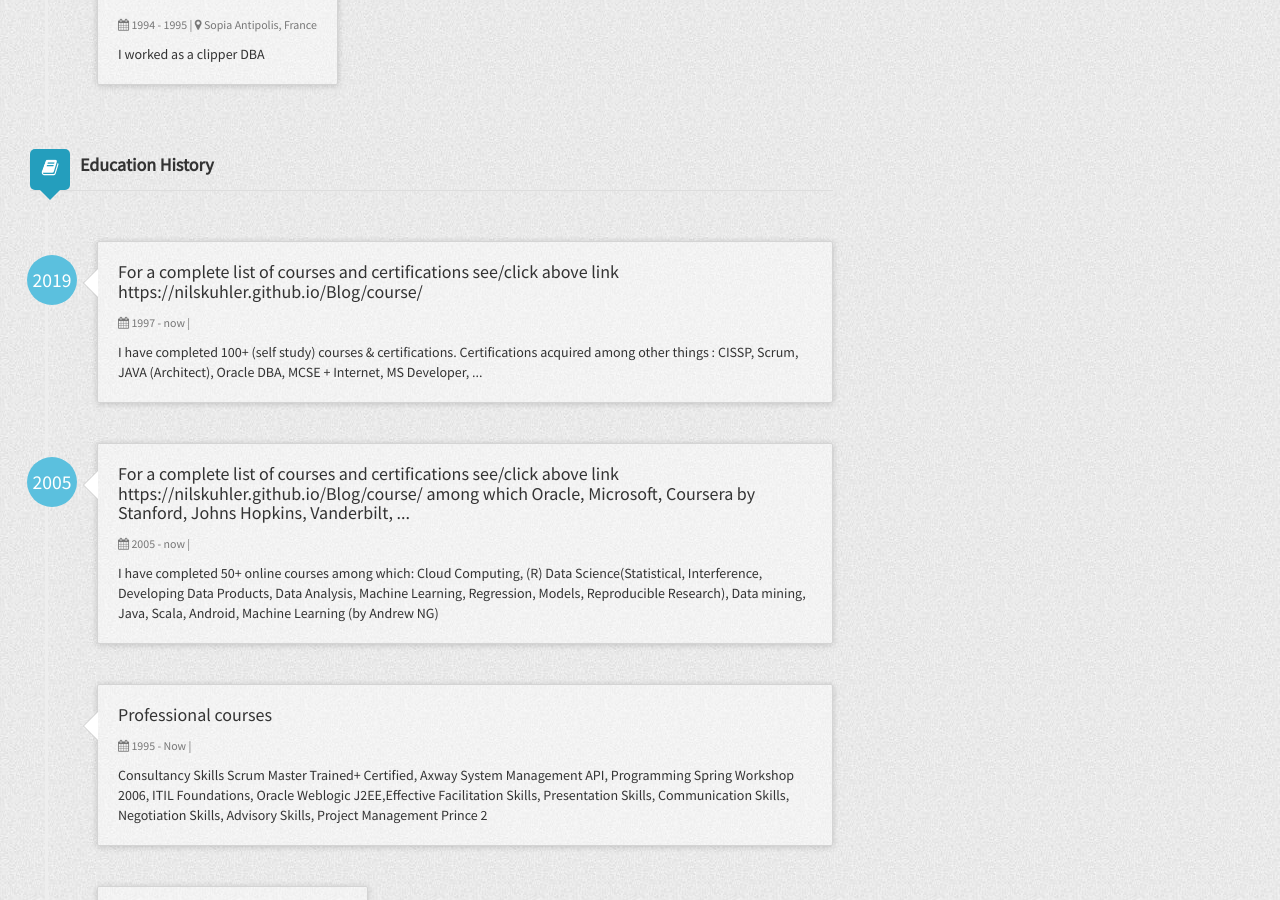
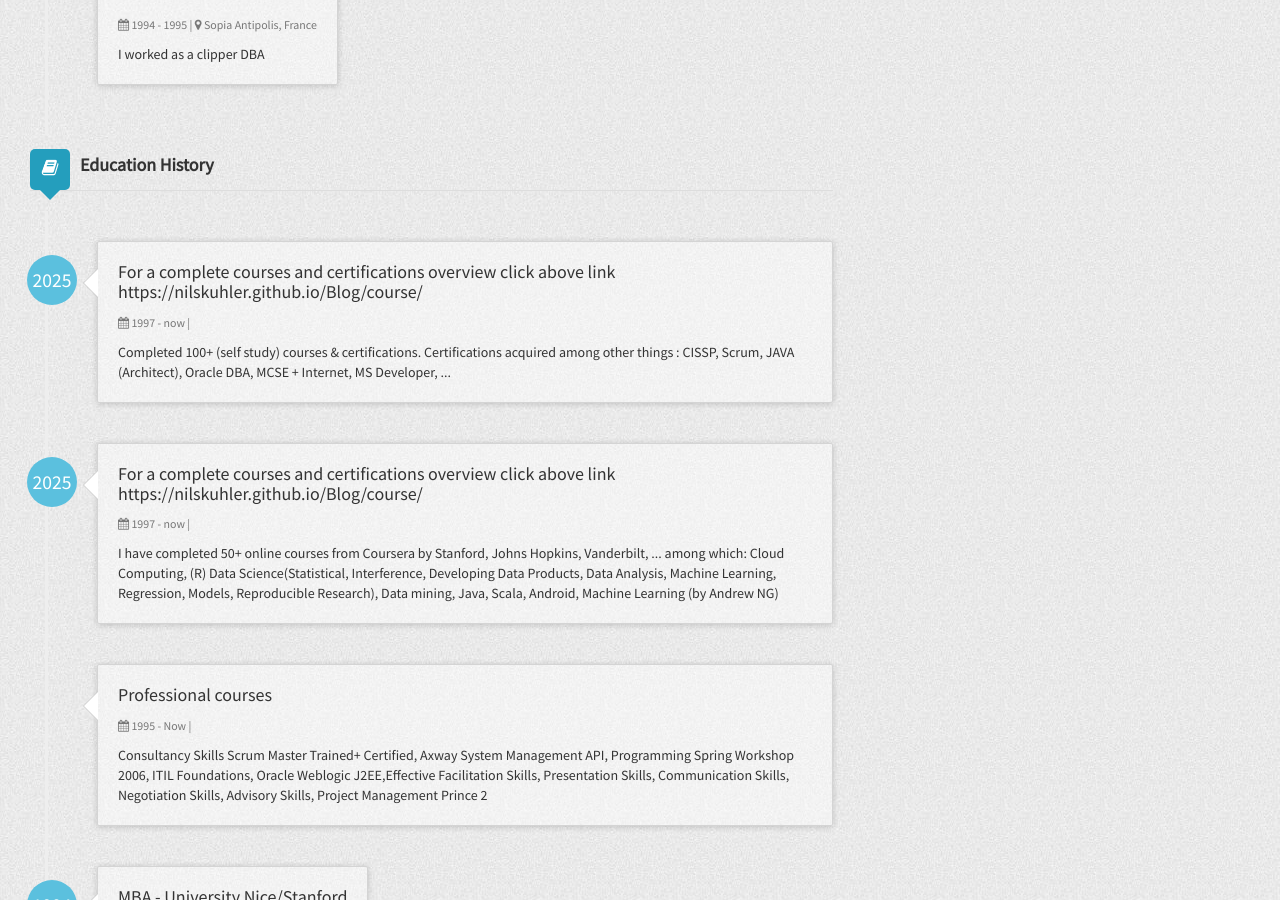
Before and after one commit to NilsKuhler/resumecard, a Jekyll site: the page built from index.html, in a window 1280 px wide and 900 px high, scrolled down 2621 px. Built offline with Jekyll 4.4.1, drawn with Linux system fonts in a browser that asks for light colours; nearby versions of some CDN libraries.

Commit message:
Update _config.yml

```diff
--- a/_config.yml
+++ b/_config.yml
@@ -127,21 +127,21 @@ author:
       description:  I worked as a clipper DBA
   educationHistory:
     - education1:
-      organization: For a complete list of courses and certifications see/click above link https://nilskuhler.github.io/Blog/course/
+      organization: For a complete courses and certifications overview click above link https://nilskuhler.github.io/Blog/course/
       location:
       degree:
       major:
-      started: 2019
+      started: 2025
       duration: 1997 - now
-      description: I have completed 100+ (self study) courses & certifications. Certifications acquired among other things &#58; CISSP, Scrum, JAVA (Architect), Oracle DBA, MCSE + Internet, MS Developer, ...
+      description: Completed 100+ (self study) courses & certifications. Certifications acquired among other things &#58; CISSP, Scrum, JAVA (Architect), Oracle DBA, MCSE + Internet, MS Developer, ...
     - education2:
-      organization: For a complete list of courses and certifications see/click above link https://nilskuhler.github.io/Blog/course/ among which Oracle, Microsoft, Coursera by Stanford, Johns Hopkins, Vanderbilt, ...
+      organization: For a complete courses and certifications overview click above link https://nilskuhler.github.io/Blog/course/
       location:
       degree:
       major:
-      started: 2005
-      duration: 2005 - now
-      description: I have completed 50+ online courses among which&#58; Cloud Computing, (R) Data Science(Statistical, Interference, Developing Data Products, Data Analysis, Machine Learning, Regression, Models, Reproducible Research), Data mining, Java, Scala, Android, Machine Learning (by Andrew NG)
+      started: 2025
+      duration: 1997 - now
+      description: I have completed 50+ online courses from Coursera by Stanford, Johns Hopkins, Vanderbilt, ... among which&#58; Cloud Computing, (R) Data Science(Statistical, Interference, Developing Data Products, Data Analysis, Machine Learning, Regression, Models, Reproducible Research), Data mining, Java, Scala, Android, Machine Learning (by Andrew NG)
     - education3:
       organization: Professional courses
       location:
```
